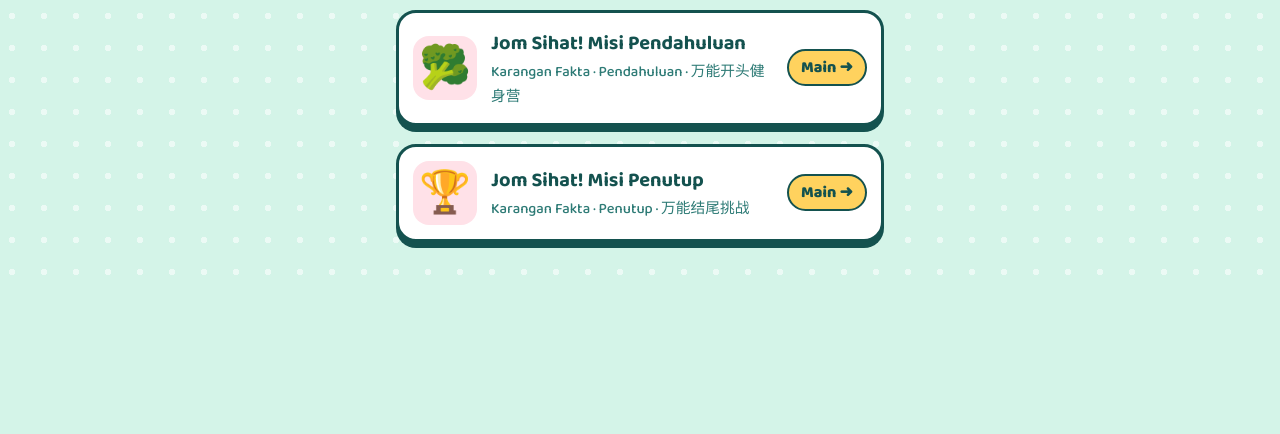
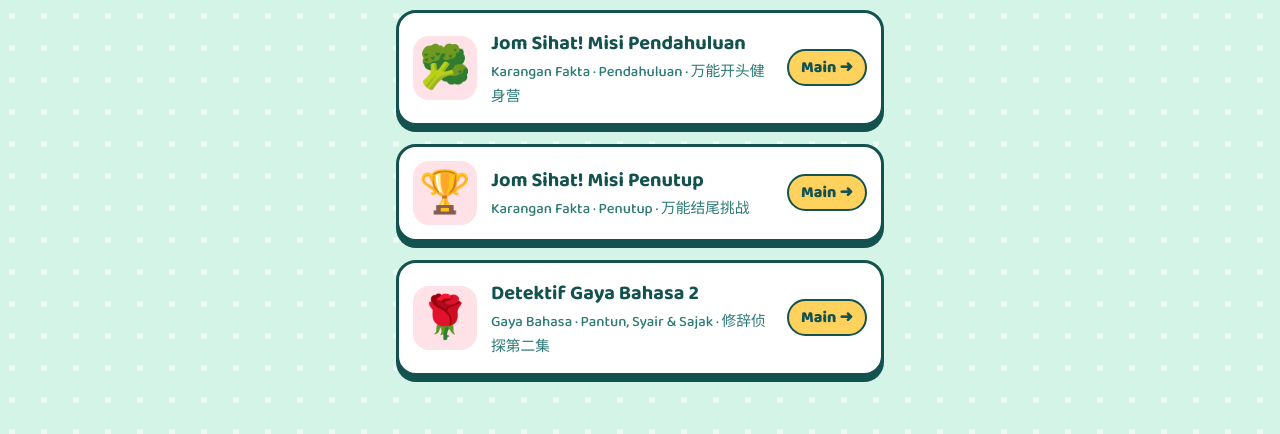
Before and after one commit to MsGan-a11y/sec-bm-game, a plain HTML site: page index.html in a window 1280 px wide. Shown: the part 764-1198 px from the top of the page. Before the commit the page ends 1064 px from the top, so only its background shows below. Drawn offline with Linux system fonts and the light colour scheme; a web font is replaced by a local one.

Commit message:
Update index.html

```diff
--- a/index.html
+++ b/index.html
@@ -60,6 +60,11 @@
 <div><b>Jom Sihat! Misi Penutup</b><span>Karangan Fakta · Penutup · 万能结尾挑战</span></div>
 <div class="go">Main ➜</div>
 </a>
+<a class="card" href="detektif-gaya-bahasa-2.html">
+<div class="ic">🌹</div>
+<div><b>Detektif Gaya Bahasa 2</b><span>Gaya Bahasa · Pantun, Syair & Sajak · 修辞侦探第二集</span></div>
+<div class="go">Main ➜</div>
+</a>
 <!--GAMES-->
 </div>
 </body>
```
